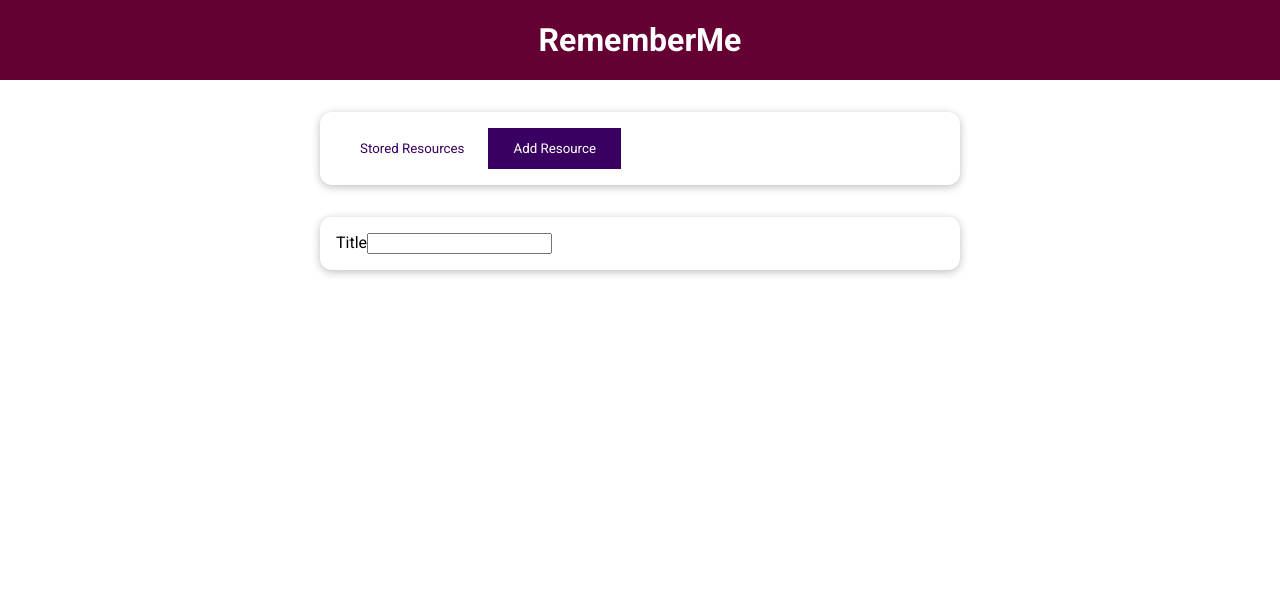
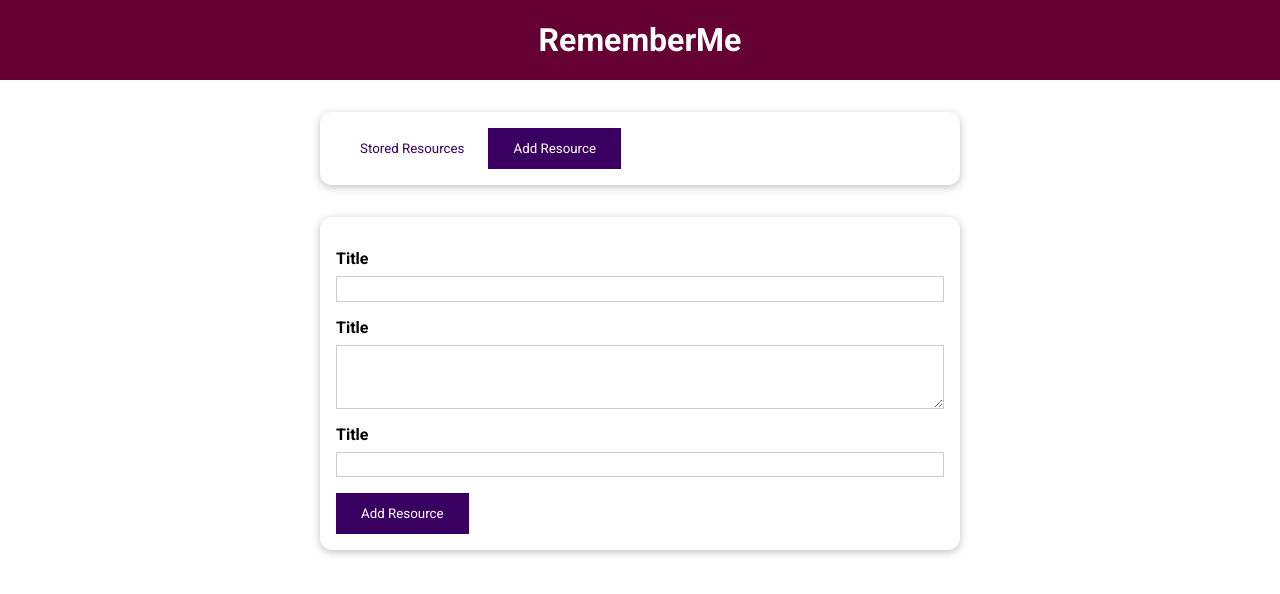
Before and after one commit to mbmayobre/Project-Learning-Resources, a Vue app in the folder prj-cmp-01-starting-setup/: page / in a window 1280 px wide. Both pictures are taken after a click on the button "Add Resource". Shown: the top 594 px of the page. Built offline with nearby package versions, Linux system fonts and the light colour scheme.

Commit message:
base template for AddResource.vue with styling

```diff
--- a/prj-cmp-01-starting-setup/src/components/UI/BaseButton.vue
+++ b/prj-cmp-01-starting-setup/src/components/UI/BaseButton.vue
@@ -2,7 +2,7 @@
 <!-- this component creates a template for buttons -->
 <!-- the :class binding represents CSS classes that change the look of the button -->
 <!-- for example, you could create a button with class="flat" from the selectors in the style tab below -->
-    <button :type="type" :class="mode">
+    <button :class="mode">
         <!-- in this case, the slot could be used for dynamic labels or icons of the button -->
         <slot></slot>
     </button>
@@ -10,7 +10,7 @@
 
 <script>
 export default {
-    props: ['type', 'mode']
+    props: ['mode']
 }
 </script>
 
--- a/prj-cmp-01-starting-setup/src/components/learning-resources/AddResource.vue
+++ b/prj-cmp-01-starting-setup/src/components/learning-resources/AddResource.vue
@@ -1,10 +1,57 @@
 <template>
     <base-card>
         <form>
-            <div>
+            <div class="form-control">
                 <label for="title">Title</label>
                 <input id="title" name="title" type="text" />
+            </div>
+            <div class="form-control">
+                <label for="title">Title</label>
+                <textarea id="description" name="description" rows="3"></textarea>
+            </div>
+            <div class="form-control">
+                <label for="link">Title</label>
+                <input id="link" name="link" type="url" />
+            </div>
+            <div>
+                <base-button type="submit">Add Resource</base-button>
             </div>
         </form>
     </base-card>
 </template>
+
+<script>
+export default {
+    methods: {
+
+    }
+}
+</script>
+
+<style scoped>
+label {
+  font-weight: bold;
+  display: block;
+  margin-bottom: 0.5rem;
+}
+
+input,
+textarea {
+  display: block;
+  width: 100%;
+  font: inherit;
+  padding: 0.15rem;
+  border: 1px solid #ccc;
+}
+
+input:focus,
+textarea:focus {
+  outline: none;
+  border-color: #3a0061;
+  background-color: #f7ebff;
+}
+
+.form-control {
+  margin: 1rem 0;
+}
+</style>
```
